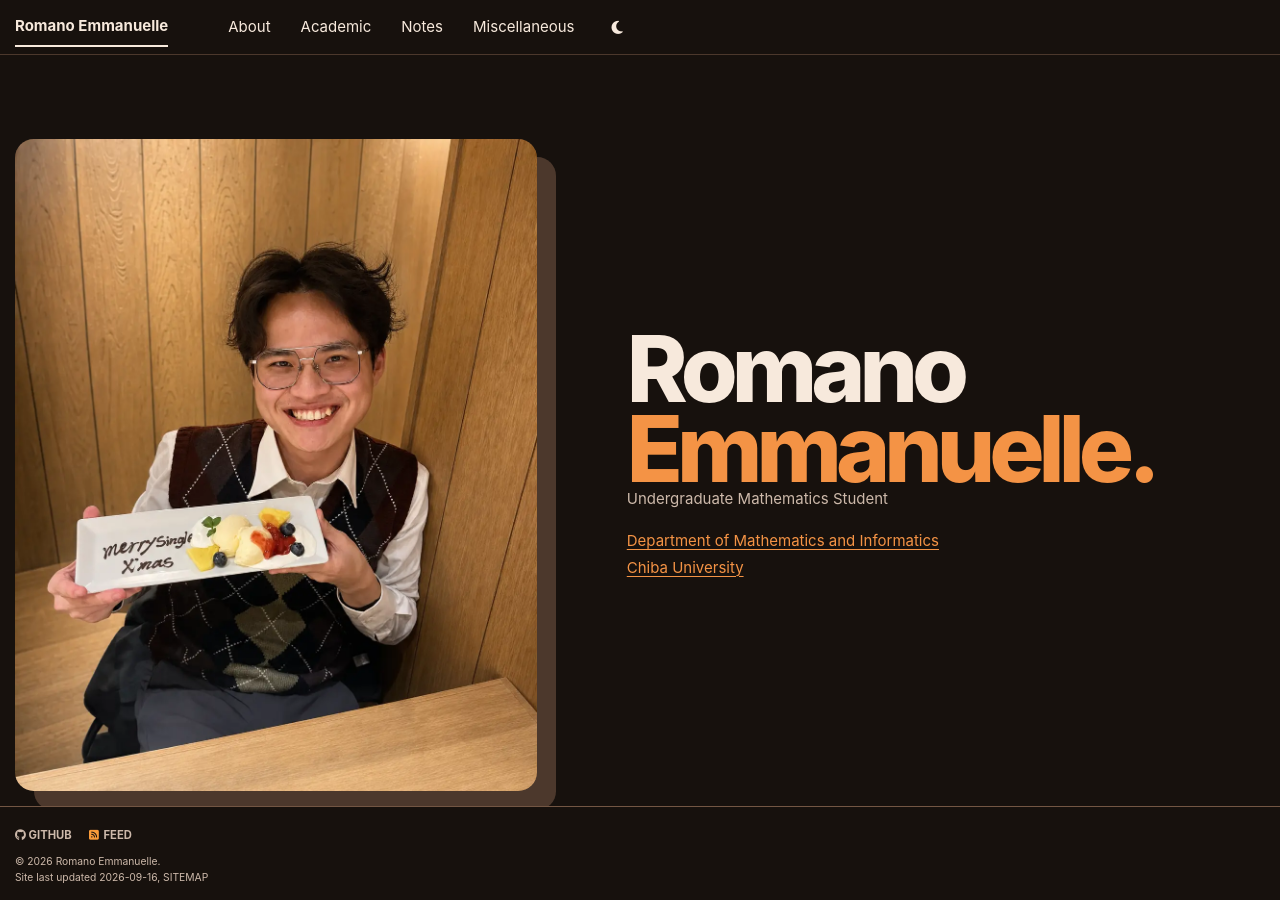
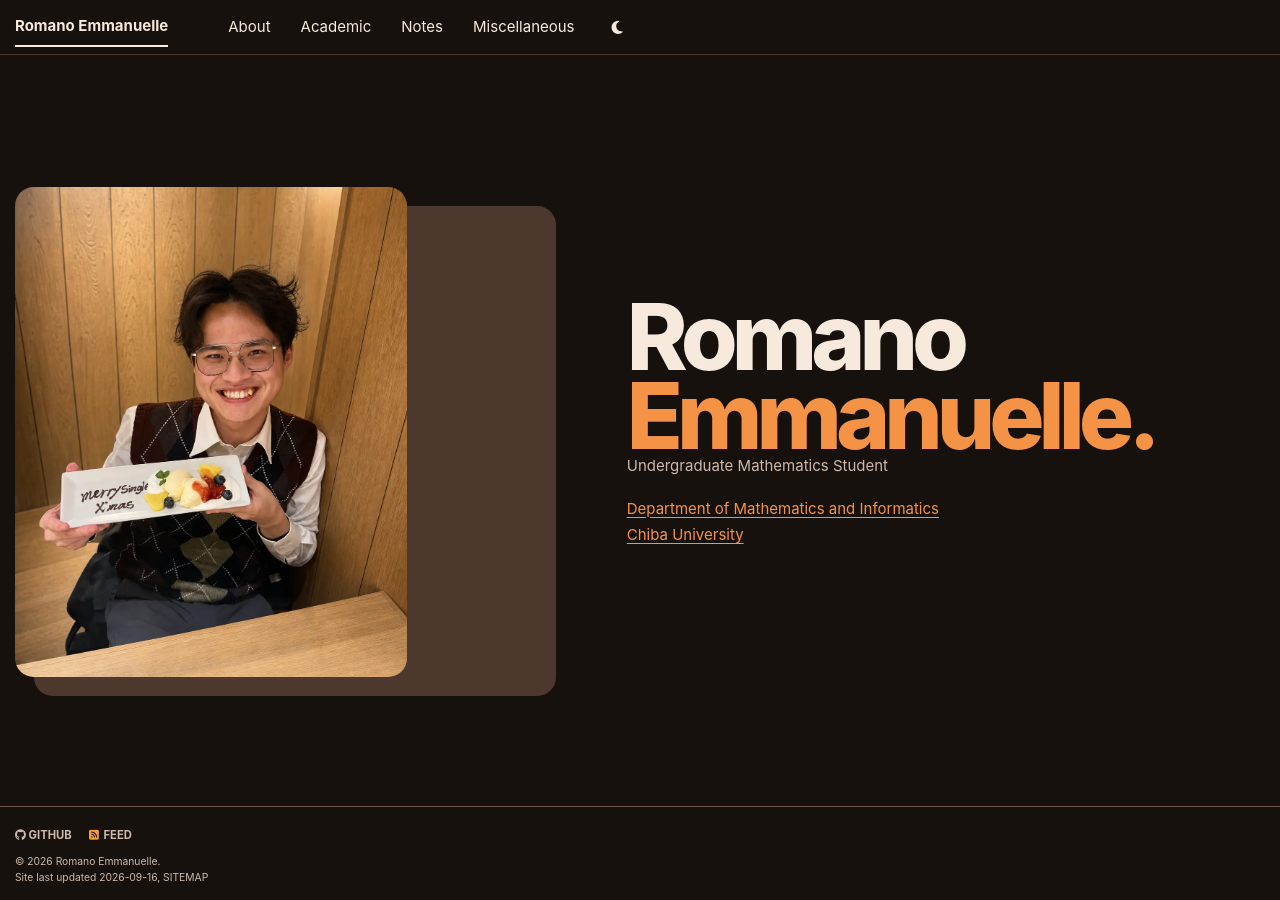
Before and after one commit to RomanoEmmanuelle/RomanoEmmanuelle.github.io, a Jekyll site: the page built from _pages/home.md, in a window 1280 px wide and 900 px high. Built offline with Jekyll 4.4.1, drawn with Linux system fonts in a browser that asks for light colours; a style sheet for code colours, icons or effects is not loaded.

Commit message:
Add inline styles to homepage portrait image
Updated image tag to include inline styles for width and height.

```diff
--- a/_pages/home.md
+++ b/_pages/home.md
@@ -7,7 +7,11 @@ author_profile: false
 
 <section class="landing-hero" aria-labelledby="landing-name">
   <div class="landing-hero__portrait">
-    <img src="/images/homepage.webp" alt="Portrait of Romano Emmanuelle">
+        <img
+      src="/images/homepage.webp"
+      alt="Portrait of Romano Emmanuelle"
+      style="width: 75%; height: auto;"
+    >
   </div>
 
   <div class="landing-hero__intro">
```
